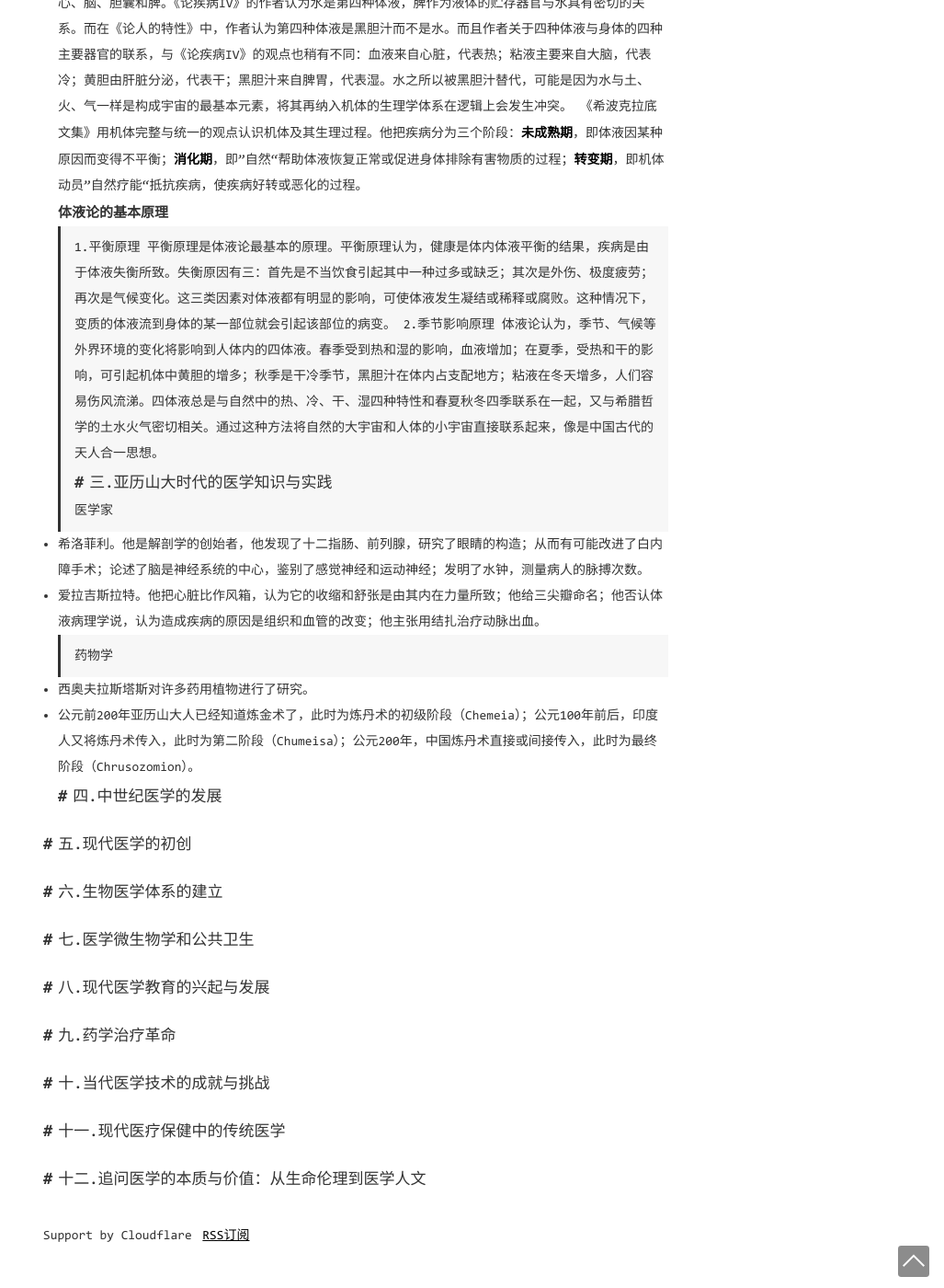
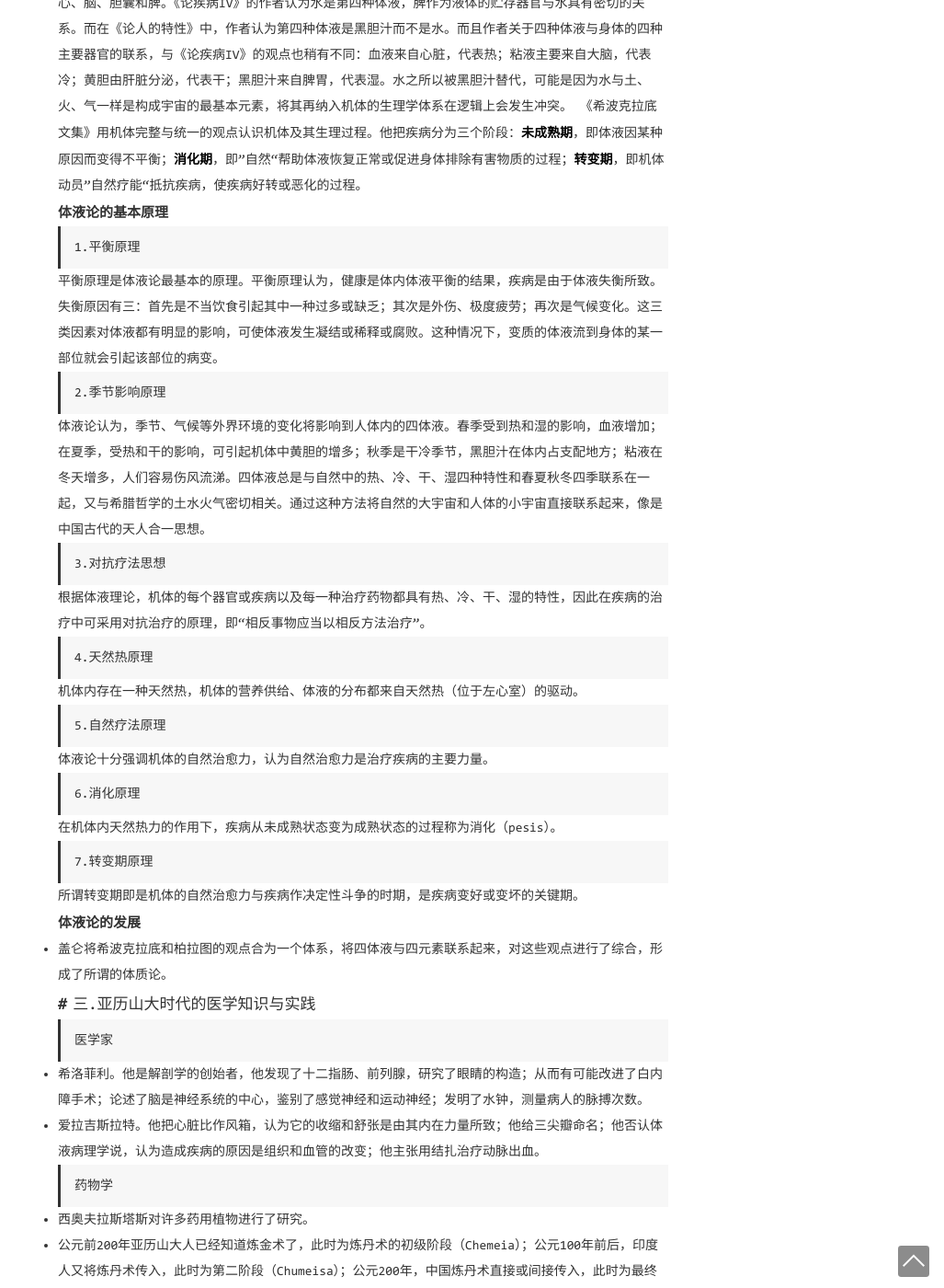
Before and after one commit to axiommer/biibiibii, a Jekyll site: the page built from _posts/2020-10-05-医学史.md, in a window 1280 px wide and 1400 px high, scrolled down 2087 px. Shown: the whole window at 92% size, without its empty margins (253-1280 px from the left). Built offline with Jekyll 4.4.1, drawn with Linux system fonts in a browser that asks for light colours; comment, search, counter and statistics services are not loaded.

Commit message:
Update 2020-10-05-医学史.md

```diff
--- a/_posts/2020-10-05-医学史.md
+++ b/_posts/2020-10-05-医学史.md
@@ -41,9 +41,28 @@ categories: [历史]
   《希波克拉底文集》用机体完整与统一的观点认识机体及其生理过程。他把疾病分为三个阶段：**未成熟期**，即体液因某种原因而变得不平衡；**消化期**，即”自然“帮助体液恢复正常或促进身体排除有害物质的过程；**转变期**，即机体动员”自然疗能“抵抗疾病，使疾病好转或恶化的过程。
 ### 体液论的基本原理
 > 1.平衡原理
+
   平衡原理是体液论最基本的原理。平衡原理认为，健康是体内体液平衡的结果，疾病是由于体液失衡所致。失衡原因有三：首先是不当饮食引起其中一种过多或缺乏；其次是外伤、极度疲劳；再次是气候变化。这三类因素对体液都有明显的影响，可使体液发生凝结或稀释或腐败。这种情况下，变质的体液流到身体的某一部位就会引起该部位的病变。
 > 2.季节影响原理
+
   体液论认为，季节、气候等外界环境的变化将影响到人体内的四体液。春季受到热和湿的影响，血液增加；在夏季，受热和干的影响，可引起机体中黄胆的增多；秋季是干冷季节，黑胆汁在体内占支配地方；粘液在冬天增多，人们容易伤风流涕。四体液总是与自然中的热、冷、干、湿四种特性和春夏秋冬四季联系在一起，又与希腊哲学的土水火气密切相关。通过这种方法将自然的大宇宙和人体的小宇宙直接联系起来，像是中国古代的天人合一思想。
+> 3.对抗疗法思想
+
+  根据体液理论，机体的每个器官或疾病以及每一种治疗药物都具有热、冷、干、湿的特性，因此在疾病的治疗中可采用对抗治疗的原理，即“相反事物应当以相反方法治疗”。
+> 4.天然热原理
+
+  机体内存在一种天然热，机体的营养供给、体液的分布都来自天然热（位于左心室）的驱动。
+> 5.自然疗法原理
+
+  体液论十分强调机体的自然治愈力，认为自然治愈力是治疗疾病的主要力量。
+> 6.消化原理
+
+  在机体内天然热力的作用下，疾病从未成熟状态变为成熟状态的过程称为消化（pesis）。
+> 7.转变期原理
+
+  所谓转变期即是机体的自然治愈力与疾病作决定性斗争的时期，是疾病变好或变坏的关键期。
+### 体液论的发展
+- 盖仑将希波克拉底和柏拉图的观点合为一个体系，将四体液与四元素联系起来，对这些观点进行了综合，形成了所谓的体质论。
 ## 三.亚历山大时代的医学知识与实践
 > 医学家
 - 希洛菲利。他是解剖学的创始者，他发现了十二指肠、前列腺，研究了眼睛的构造；从而有可能改进了白内障手术；论述了脑是神经系统的中心，鉴别了感觉神经和运动神经；发明了水钟，测量病人的脉搏次数。
```
